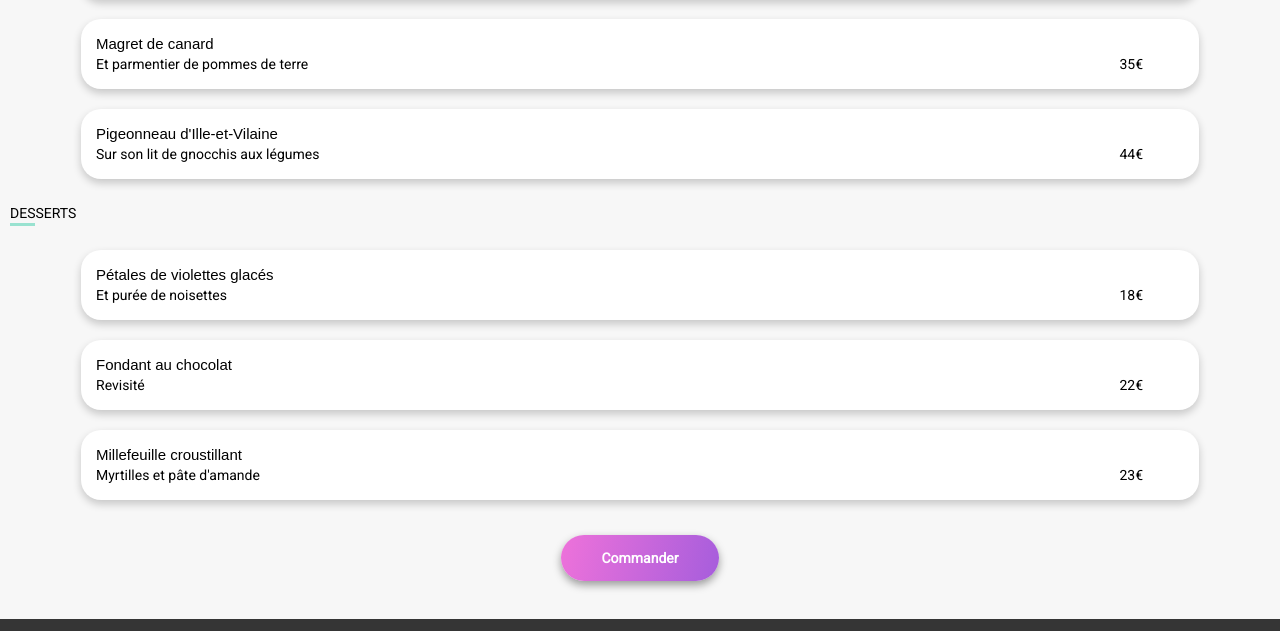
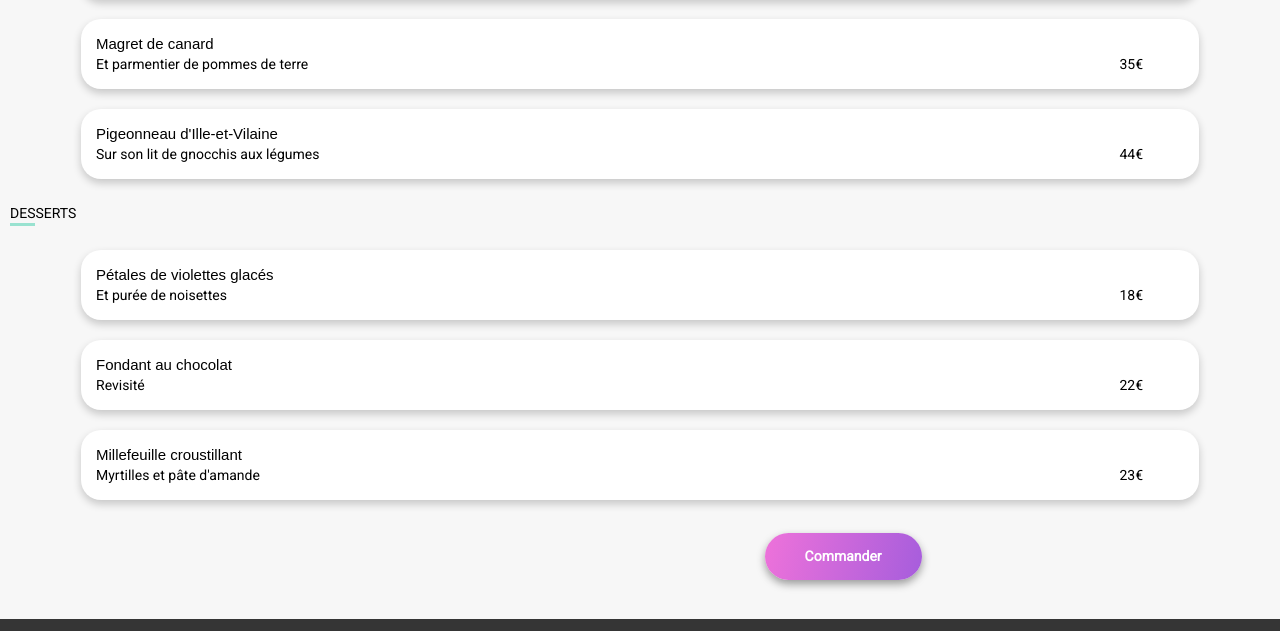
Before and after one commit to OumarYanni/oh-my-food, a website: page menu_a-la-francaise.html in a window 1280 px wide. Shown: the part 1557-2188 px from the top of the page. Drawn offline with Linux system fonts and the light colour scheme; a web font is replaced by a local one.

Commit message:
Hover boutons "commander"

```diff
--- a/menu_a-la-francaise.html
+++ b/menu_a-la-francaise.html
@@ -103,8 +103,8 @@
             <p>Myrtilles et pâte d'amande<span>23€</span></p>
             <figure><i class="fa-regular fa-circle-check"></i></figure>
           </div>
-          <button class="button--order">Commander</button>
         </div>
+        <a href="#"><button class="button--order">Commander</button></a>
       </div>
     </section>
 
--- a/sass/components/_buttons.scss
+++ b/sass/components/_buttons.scss
@@ -54,5 +54,11 @@
     border: none;
     box-shadow:0 4px 8px 0 rgba(0, 0, 0, 0.38);
     color: $colour-white;
-    margin: 25px;
+    position: absolute;
+    right: 28%;
+    bottom: 3.5%;
+
+    &:hover {
+        @include background-colour-button--hover
+    }
 }
--- a/sass/utils/_mixins.scss
+++ b/sass/utils/_mixins.scss
@@ -120,6 +120,7 @@
     background-color: $colour-lightgray;
     height: 1135px;
     border-radius: 50px 50px 0px 0px;
+    position: relative;
 
     h1 {
         padding: 40px 0 0 15px;
@@ -142,3 +143,8 @@
 /*@mixin background-colour-button {
     background: linear-gradient(103deg, rgba(238,114,218,1) 0%, rgba(169,94,220,1) 96%, rgba(167,92,220,1) 100%);
 }*/
+
+@mixin background-colour-button--hover {
+    background: rgb(197,122,224);
+    background: linear-gradient(73deg, rgba(197,122,224,1) 0%, rgba(224,131,224,1) 95%);
+}
```
Also changed, not shown: menu_la-note-enchantee.html (+1 -1 lines), menu_la-palette-du-gout.html (+1 -1 lines), menu_le-delice-des-sens.html (+1 -1 lines), public/css/style.css, 1 other file.
